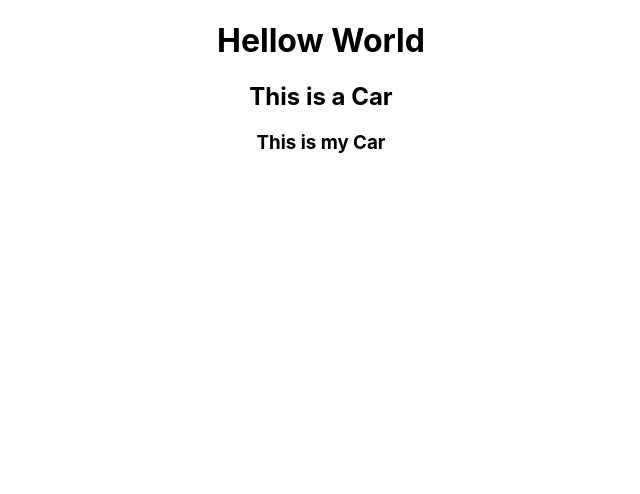
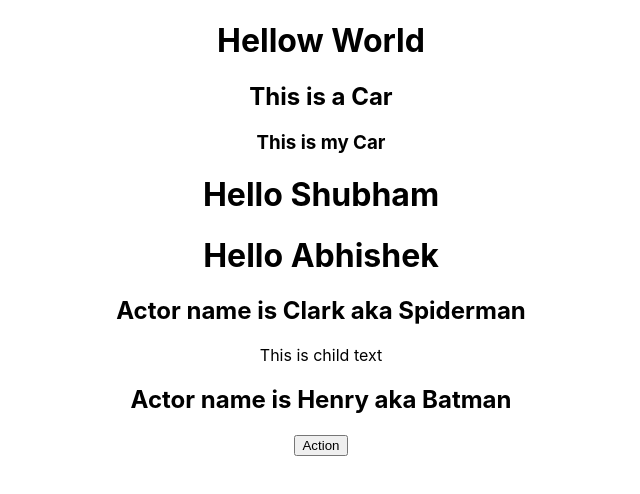
Before and after one commit to GeekShubhamRajput/react-fundamentals-crash-course, a React (Create React App) app in the folder demo-app/: page / in a window 1280 px wide. Shown: the top 494 px of the page, without its empty margins (319-959 px from the left). Built offline with nearby package versions, Linux system fonts and the light colour scheme.

Commit message:
React Props

```diff
--- a/demo-app/src/App.js
+++ b/demo-app/src/App.js
@@ -2,6 +2,8 @@ import logo from './logo.svg';
 import './App.css';
 import Car from './components/Car'
 import MyCar from './components/MyCar'
+import {GreetUser} from './components/GreetUser'
+import ActorRole from './components/ActorRole'
 
 function App() {
   return (
@@ -9,6 +11,10 @@ function App() {
       <h1>Hellow World</h1>
       <Car />
       <MyCar />
+      <GreetUser username="Shubham" />
+      <GreetUser username="Abhishek" />
+      <ActorRole name='Clark' role='Spiderman'> This is child text </ActorRole>
+      <ActorRole name='Henry' role='Batman'> <button>Action</button> </ActorRole>
     </div>
   );
 }
--- /dev/null
+++ b/demo-app/src/components/ActorRole.js
@@ -0,0 +1,10 @@
+const ActorRole = (props) => {
+  return(
+    <>
+      <h2>Actor name is {props.name} aka {props.role}</h2>
+      <p>{props.children}</p>
+    </>
+  )
+}
+
+export default ActorRole
--- /dev/null
+++ b/demo-app/src/components/GreetUser.js
@@ -0,0 +1,3 @@
+export const GreetUser = (props) => {
+  return <h1>Hello {props.username}</h1>
+}
```
